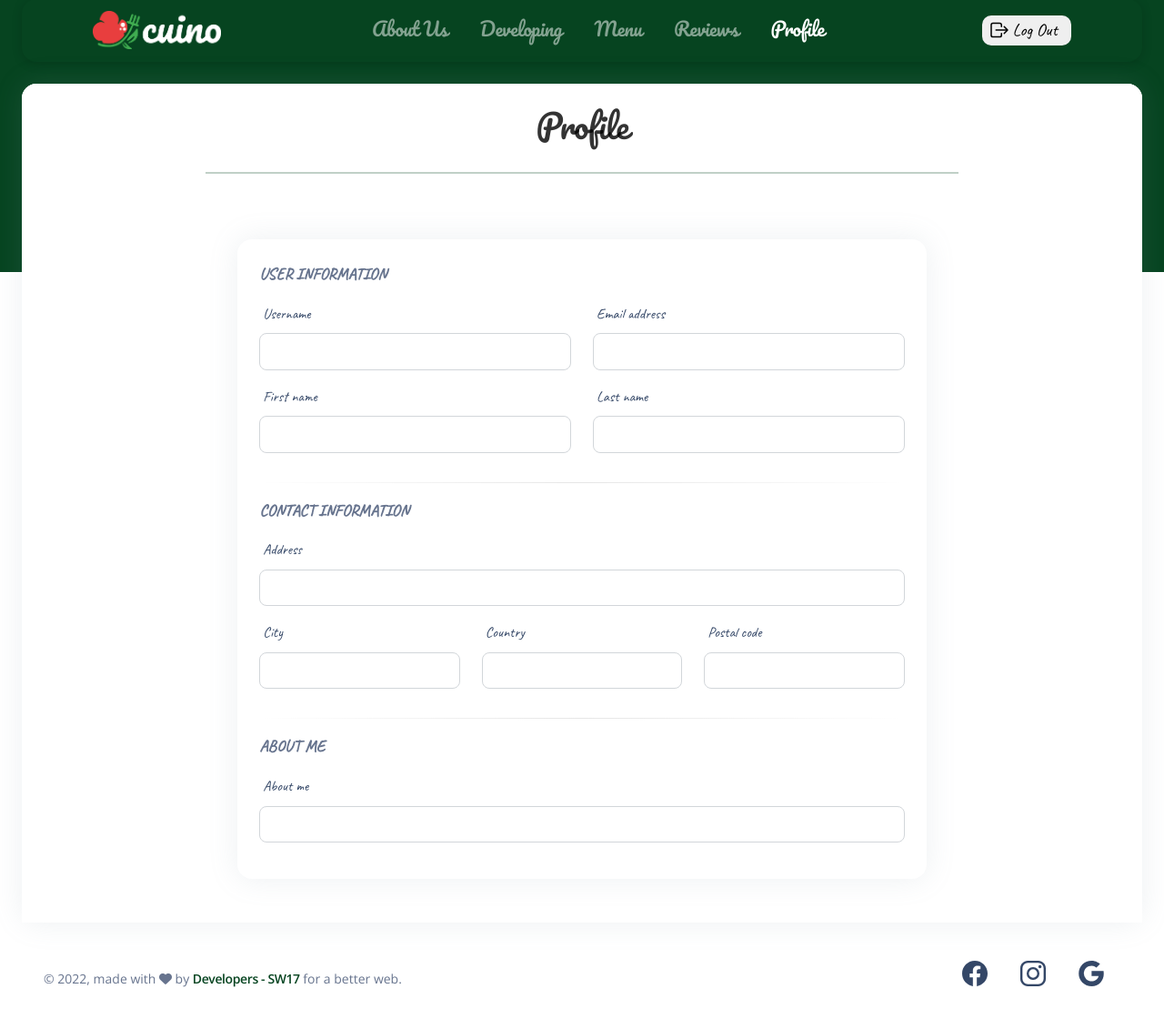
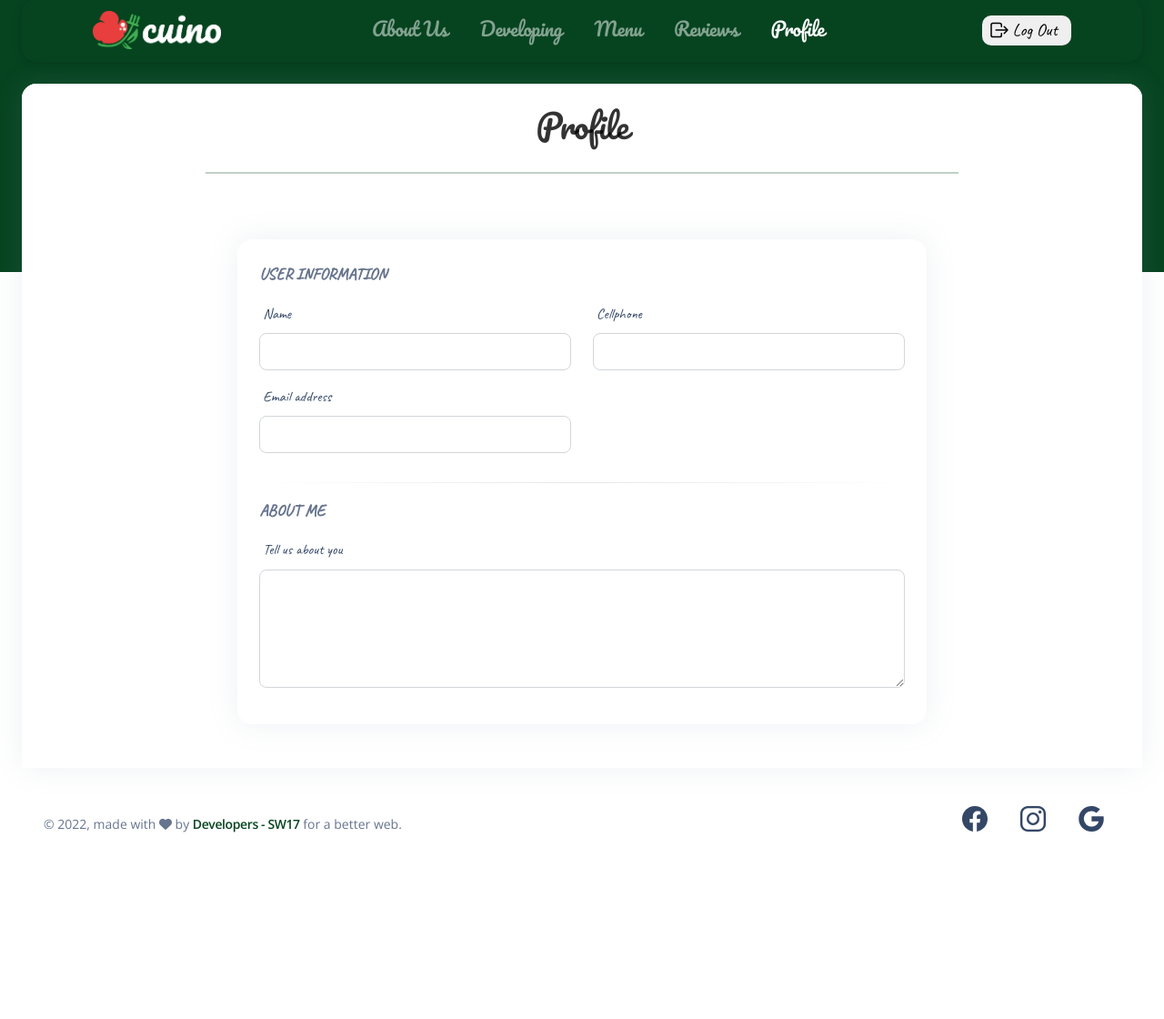
Before and after one commit to Adro312/Cuino-Website, a CodeIgniter app: page /Cuino/index.php/Pages/Profile in a window 1280 px wide. Shown: the part 25-1145 px from the top of the page at 91% size. After the commit the page ends 940 px from the top, so only its background shows below. Run offline with CodeIgniter, Linux system fonts and the light colour scheme; some libraries are stand-ins or nearby versions.

Commit message:
Se actualizo la parte del formulario

```diff
--- a/application/views/pages/profile.php
+++ b/application/views/pages/profile.php
@@ -51,7 +51,13 @@
                           <div class="row">
                             <div class="col-md-6">
                               <div class="form-group">
-                                <label for="example-text-input" class="form-control-label text-cuino">Username</label>
+                                <label for="example-text-input" class="form-control-label text-cuino">Name</label>
+                                <input class="form-control" type="text" value="">
+                              </div>
+                            </div>
+                            <div class="col-md-6">
+                              <div class="form-group">
+                                <label for="example-text-input" class="form-control-label text-cuino">Cellphone</label>
                                 <input class="form-control" type="text" value="">
                               </div>
                             </div>
@@ -61,54 +67,15 @@
                                 <input class="form-control" type="email" value="">
                               </div>
                             </div>
-                            <div class="col-md-6">
-                              <div class="form-group">
-                                <label for="example-text-input" class="form-control-label text-cuino">First name</label>
-                                <input class="form-control" type="text" value="">
-                              </div>
-                            </div>
-                            <div class="col-md-6">
-                              <div class="form-group">
-                                <label for="example-text-input" class="form-control-label text-cuino">Last name</label>
-                                <input class="form-control" type="text" value="">
-                              </div>
-                            </div>
-                          </div>
-                          <hr class="horizontal dark">
-                          <p class="text-uppercase fw-bold text-lg">Contact Information</p>
-                          <div class="row">
-                            <div class="col-md-12">
-                              <div class="form-group">
-                                <label for="example-text-input" class="form-control-label text-cuino">Address</label>
-                                <input class="form-control" type="text" value="">
-                              </div>
-                            </div>
-                            <div class="col-md-4">
-                              <div class="form-group">
-                                <label for="example-text-input" class="form-control-label text-cuino">City</label>
-                                <input class="form-control" type="text" value="">
-                              </div>
-                            </div>
-                            <div class="col-md-4">
-                              <div class="form-group">
-                                <label for="example-text-input" class="form-control-label text-cuino">Country</label>
-                                <input class="form-control" type="text" value="">
-                              </div>
-                            </div>
-                            <div class="col-md-4">
-                              <div class="form-group">
-                                <label for="example-text-input" class="form-control-label text-cuino">Postal code</label>
-                                <input class="form-control" type="text" value="">
-                              </div>
-                            </div>
                           </div>
                           <hr class="horizontal dark">
                           <p class="text-uppercase fw-bold text-lg">About me</p>
                           <div class="row">
                             <div class="col-md-12">
                               <div class="form-group">
-                                <label for="example-text-input" class="form-control-label text-cuino">About me</label>
-                                <input class="form-control" type="text" value="">
+                                <label for="example-text-input" class="form-control-label text-cuino">Tell us about you</label>
+                                <!-- <input class="form-control" type="text" value=""> -->
+                                <textarea class="form-control" name="" id="" cols="30" rows="5"></textarea>
                               </div>
                             </div>
                           </div>
```
